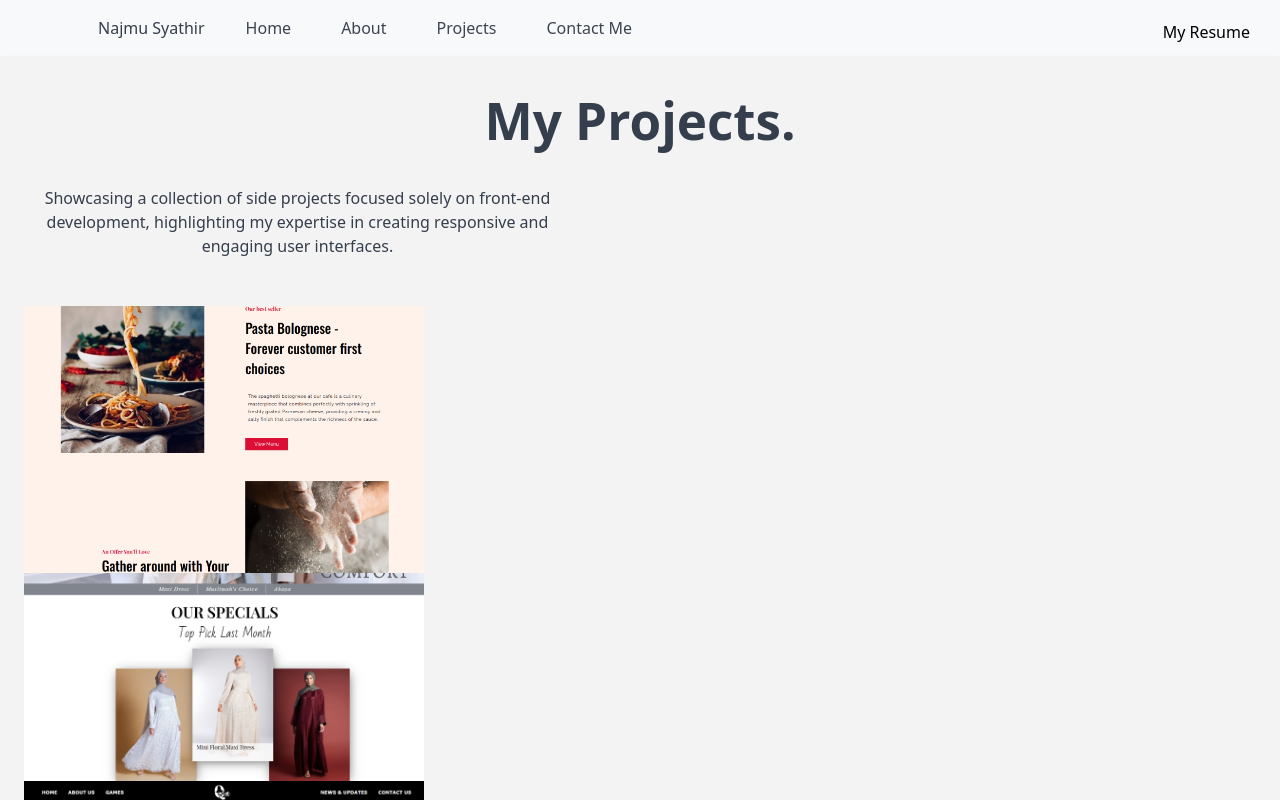
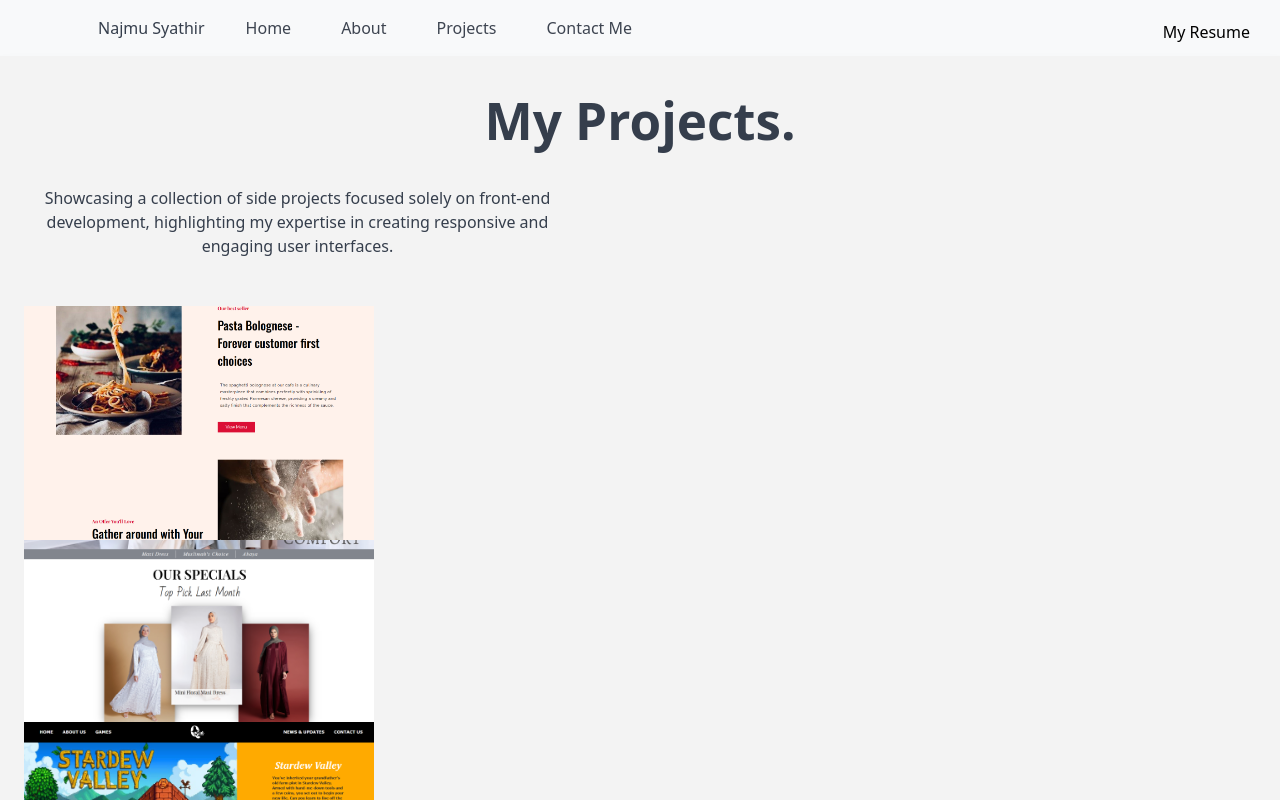
Before and after one commit to najmusyathir/portfolio, a React (Vite) app: page /portfolio/projects in a window 1280 px wide. Shown: the top 800 px of the page. Built offline with nearby package versions, Linux system fonts and the light colour scheme.

Commit message:
Modify: Fix minor layout issue

```diff
--- a/src/index.css
+++ b/src/index.css
@@ -83,7 +83,7 @@ h4 {
 
 p {
   font-size: 1rem;
-  width: clamp(300px, 90%, 65ch);
+  width: clamp(100px, 90%, 65ch);
 }
 
 button {
@@ -173,7 +173,7 @@ button {
 
 img {
   max-height: 800px;
-  width: 400px;
+  width: 350px;
   height: auto;
 }
 
--- a/src/views/Project.tsx
+++ b/src/views/Project.tsx
@@ -19,7 +19,7 @@ export default function Projects(){
                </div>
 
             </div>
-                <div className="part2 w-full mt-20 bg-white">
+                <div className="part2 w-full my-20 bg-white">
                     <h3>
                         More projects coming soon...
                     </h3>
```
